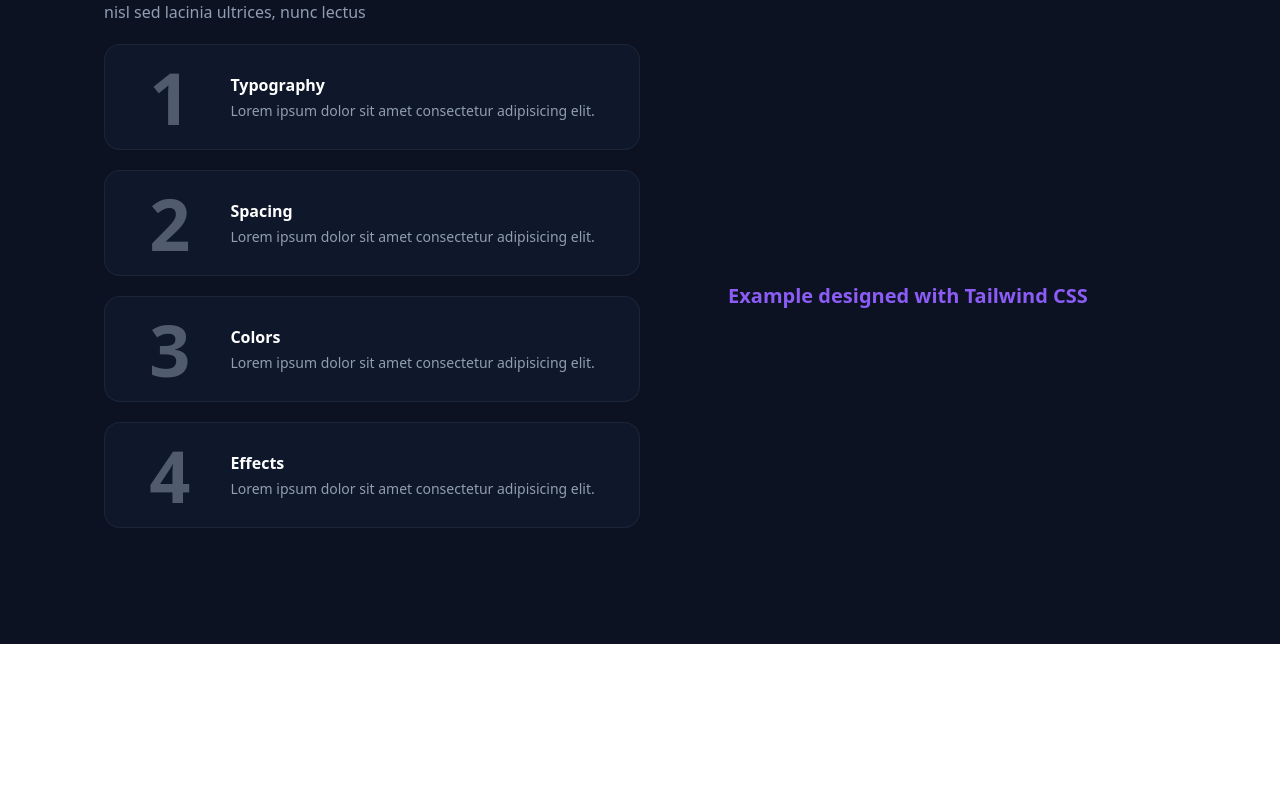
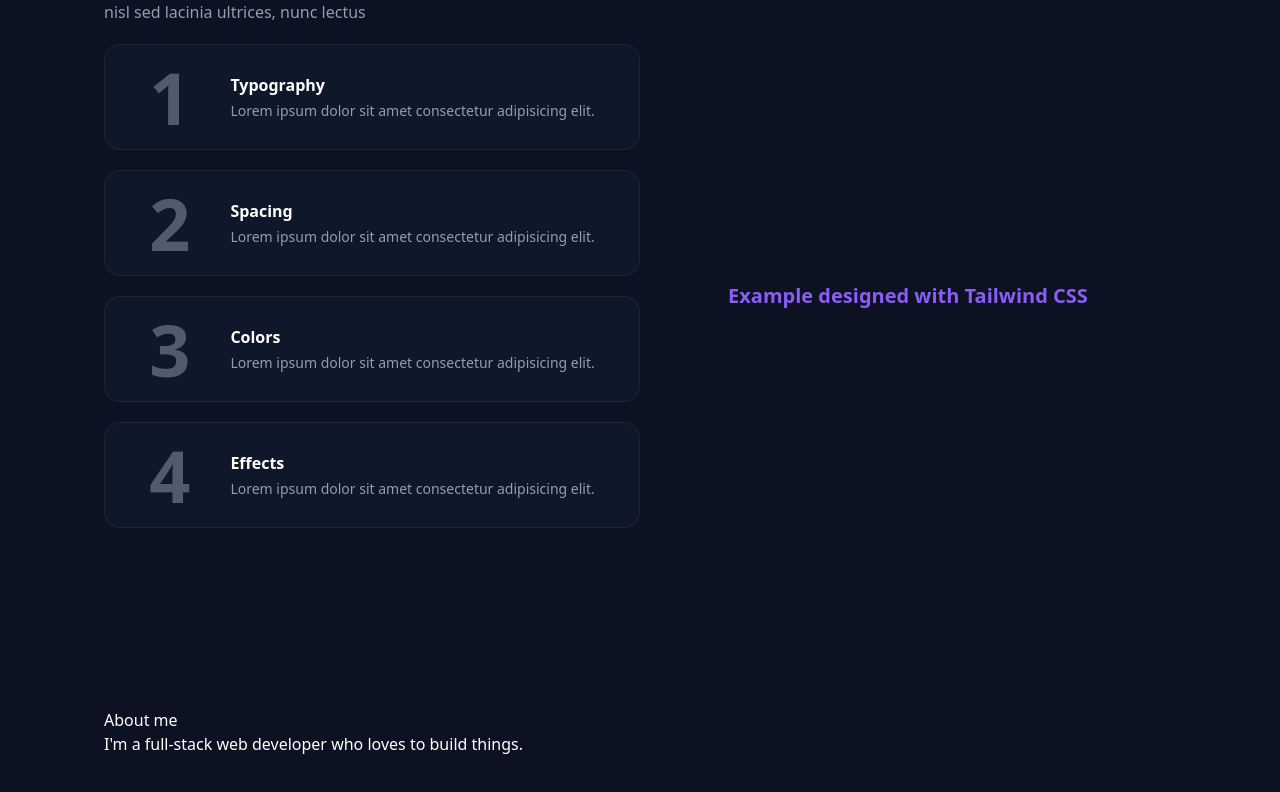
Before and after one commit to ImJars/Development-full-coding, a React (Vite) app: page / in a window 1280 px wide. Shown: the part 1314-2106 px from the top of the page. Before the commit the page ends 1958 px from the top, so only its background shows below. Built offline with nearby package versions, Linux system fonts and the light colour scheme.

Commit message:
Add Footer-idea

```diff
--- /dev/null
+++ b/src/components/Wraped.jsx
@@ -0,0 +1,23 @@
+import React from 'react'
+import styled from 'styled-components'
+
+const ContentWraped = styled.section`
+    margin-left: auto;
+    margin-right: auto;
+    max-width: 75rem;
+    padding-left: 4rem;
+    padding-right: 4rem;
+
+`
+
+function Wraped({ children }) {
+    return (
+        <>
+            <ContentWraped>
+                { children }
+            </ContentWraped>
+        </>
+    )
+}
+
+export default Wraped
--- /dev/null
+++ b/src/footer.jsx
@@ -0,0 +1,24 @@
+import React from 'react'
+
+function Footer() {
+    return (
+        <>
+            <div>
+                <div>
+                    <h1>
+                        About me
+                    </h1>
+                    <h2>
+                        I'm a full-stack web developer
+                        who loves to build things.
+                    </h2>
+                </div>
+                <div>
+
+                </div>
+            </div>
+        </>
+    )
+}
+
+export default Footer
--- a/src/home.jsx
+++ b/src/home.jsx
@@ -19,6 +19,8 @@ import { BsFillEmojiSmileFill } from 'react-icons/bs';
 import { BiCodeAlt } from 'react-icons/bi';
 import TextHome from "./components/home/text-home";
 import SubHome from "./components/home/sub-home";
+import Wraped from "./components/wraped";
+import Footer from "./footer";
 
 const ContentWraped = styled.div`
     .content-wrapped{
@@ -184,6 +186,15 @@ function Home() {
                     </div>
                 </section>
             </section>
+            <section
+                className="bg-primary block mt-16 pb-24"
+            >
+                <Wraped>
+                    <Footer>
+
+                    </Footer>
+                </Wraped>
+            </section>
         </ContentWraped>
         </>
     );
```
